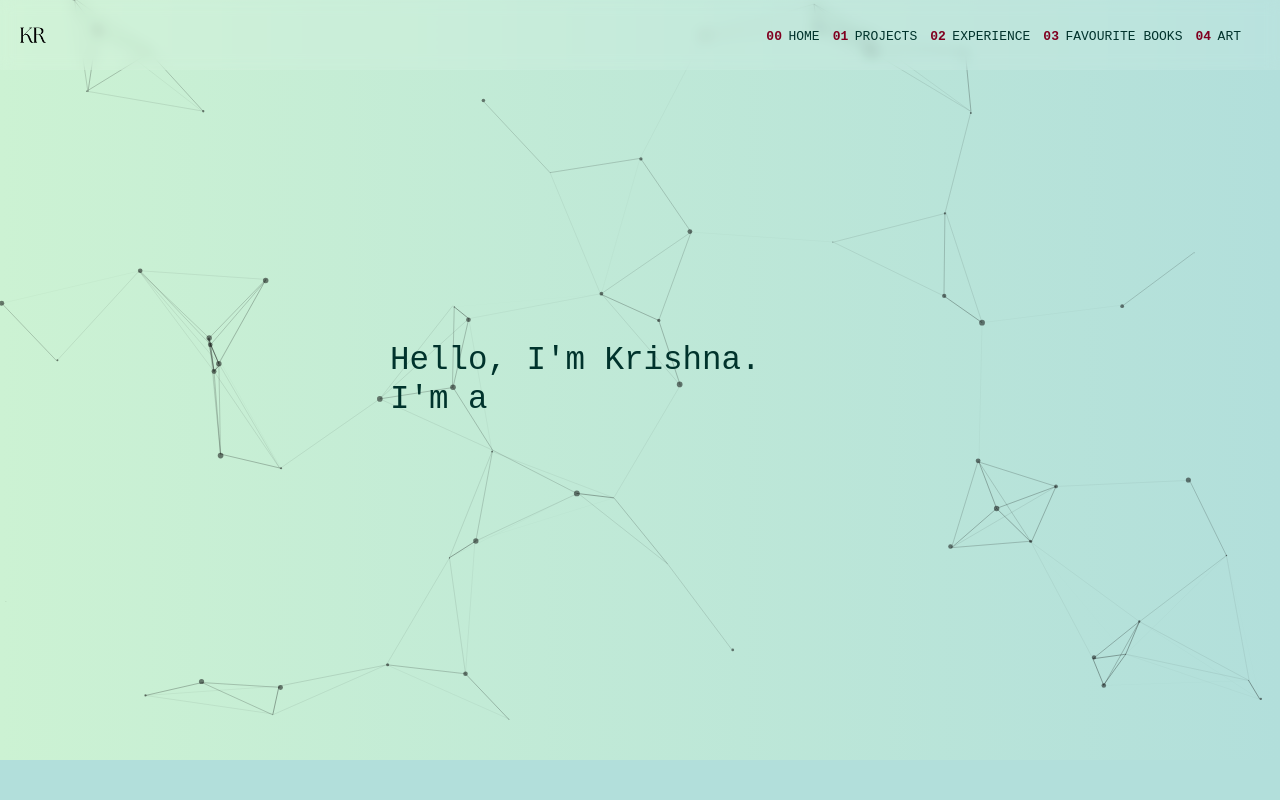
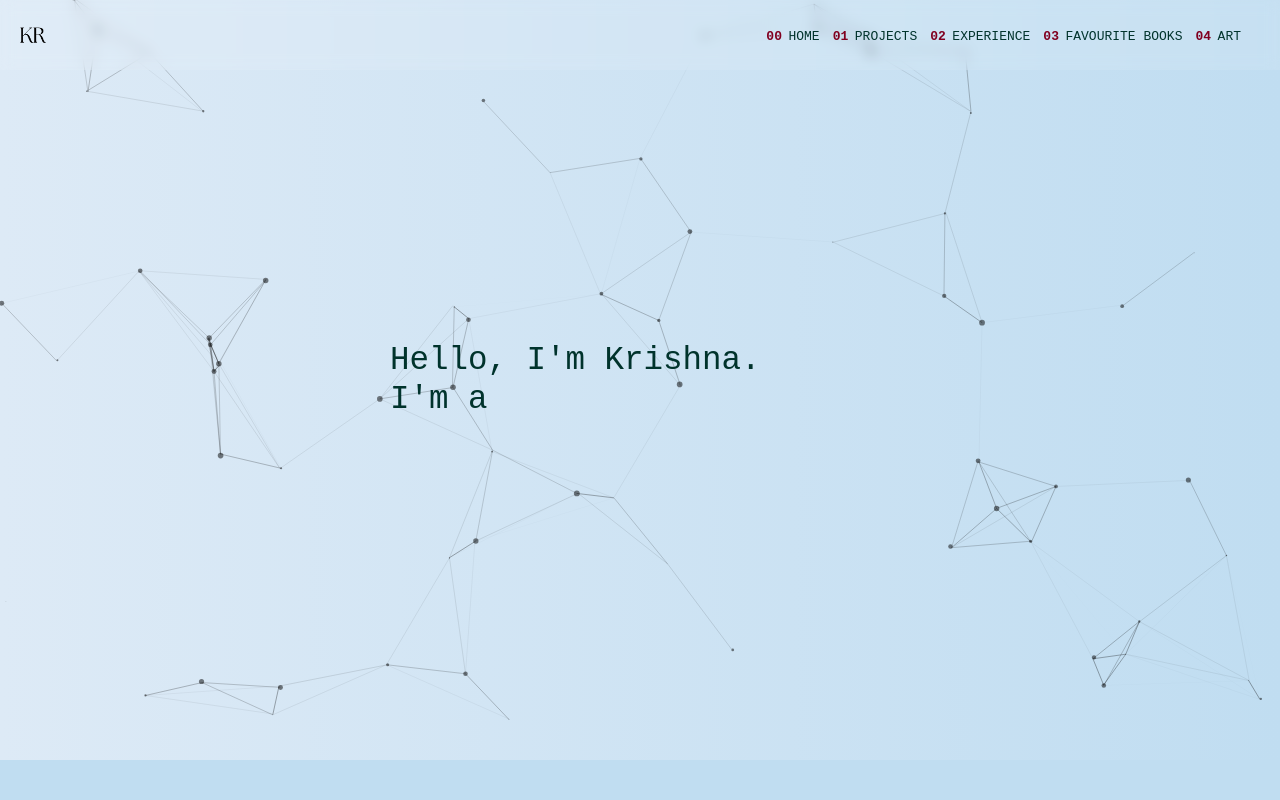
Before and after one commit to krishnaraketla/portfolio, a React (Create React App) app in the folder frontend/: page / in a window 1280 px wide. Shown: the top 800 px of the page. Built offline with nearby package versions, Linux system fonts and the light colour scheme; the HTML template or start-up script is replaced by a standard one.

Commit message:
multiple theme options

```diff
--- a/frontend/src/index.css
+++ b/frontend/src/index.css
@@ -9,7 +9,7 @@ html, body {
   height: 100%;
   width: 100%;
 
-  background-color: #CCF2D3;
+  background-color: var(--background-color);
   font-family: 'Courier New', Courier, monospace;
   font-family:monospace;
 }
--- a/frontend/src/pages/Projects.js
+++ b/frontend/src/pages/Projects.js
@@ -1,11 +1,16 @@
 import Navbar from "../components/Navbar";
 import '../styles/Projects.css';
+import Footer from "../components/Footer";
 
 const Projects = () => {
     return (
-        <div className="projects gradient-background">
+        <>
             <Navbar />
-        </div>
+            <div className="projects gradient-background">
+
+            </div>
+            <Footer />
+        </>
     );
 };
 
--- a/frontend/src/styles/Navbar.css
+++ b/frontend/src/styles/Navbar.css
@@ -71,7 +71,7 @@
 
 @media (max-width: 40em) {
     .primary-header{
-        background: hsl(134 63% 88%/ 0.8);
+        background: var(--transparent-background);
     }
     .primary-navigation {
         flex-direction: column;
--- a/frontend/src/styles/Projects.css
+++ b/frontend/src/styles/Projects.css
@@ -1,3 +1,3 @@
 .projects{
-   min-height: 100vh;
+   min-height: 94vh;
 }
--- a/frontend/src/styles/variable.css
+++ b/frontend/src/styles/variable.css
@@ -1,17 +1,65 @@
 :root {
-  --background-color: #CCF2D3;
-  --title-text-color: #00332C; /* Dark teal: good contrast with mint */
-  --title-text-hover: #005047; /* Slightly lighter teal for hover */
-  --body-text-color: #333333; /* Dark gray: readable and less stark than black */
-  --caption-text-color: #004D40; /* Teal: complements the background and title text */
-  --background-hover-color: #B0E0D6; /* Softened mint: slightly darker for hover effect */
-  --border: 1px solid #8AB6A5; /* Medium green-gray for subtle border */
+  --title-text-color: #00332C;
+  --title-text-hover: #005047;
+  --body-text-color: #333333;
+  --caption-text-color: #004D40;
+  --background-hover-color: #B0E0D6;
+  --border: 1px solid #8AB6A5;
 
-  --alt-background-color: #B2DFDB; /* Light aqua-green: a softer, lighter contrast to mint green */
-  --alt-title-text-color: #00474F; /* Dark cyan: still readable, softer than black */
-  --alt-title-text-hover: #00717A; /* Medium teal: a slightly more vivid color for hover */
-  --alt-body-text-color: #4F6367; /* Muted gray-green: gentle on the eyes */
-  --alt-caption-text-color: #00474F; /* Matches title text for consistency */
-  --alt-background-hover-color: #A0C4C4; /* Slightly darker aqua-green: for a gentle hover effect */
+  --alt-title-text-color: #00474F;
+  --alt-title-text-hover: #00717A;
+  --alt-body-text-color: #4F6367;
+  --alt-caption-text-color: #00474F;
+  --alt-background-hover-color: #A0C4C4;
+
+  /* Additional Color Pairs */
+  --soft-blue-primary: #DDEAF6;
+  --soft-blue-alt: #C0DDF1;
+
+  --earthy-green-primary: #EAF7E2;
+  --earthy-green-alt: #C7EACD;
+
+  --warm-neutral-primary: #FFF4E6;
+  --warm-neutral-alt: #FEE9D2;
+
+  --muted-pink-primary: #FFE4E6;
+  --muted-pink-alt: #FFCDD2;
+
+  --gentle-purple-primary: #E8EAF6;
+  --gentle-purple-alt: #D1C4E9;
+
+  --calm-gray-primary: #F5F5F5;
+  --calm-gray-alt: #E0E0E0;
+
+  /* Original Transparent Color */
+  --transparent-mint-green: hsl(134 63% 88% / 0.8);
+
+  /* Soft Blues */
+  --transparent-soft-blue-primary: hsl(210 64% 93% / 0.8);
+  --transparent-soft-blue-alt: hsl(206 68% 88% / 0.8);
+
+  /* Earthy Greens */
+  --transparent-earthy-green-primary: hsl(96 57% 93% / 0.8);
+  --transparent-earthy-green-alt: hsl(101 51% 86% / 0.8);
+
+  /* Warm Neutrals */
+  --transparent-warm-neutral-primary: hsl(33 100% 94% / 0.8);
+  --transparent-warm-neutral-alt: hsl(30 86% 90% / 0.8);
+
+  /* Muted Pinks */
+  --transparent-muted-pink-primary: hsl(355 100% 92% / 0.8);
+  --transparent-muted-pink-alt: hsl(355 100% 87% / 0.8);
+
+  /* Gentle Purples */
+  --transparent-gentle-purple-primary: hsl(240 45% 93% / 0.8);
+  --transparent-gentle-purple-alt: hsl(261 48% 85% / 0.8);
+
+  /* Calm Grays */
+  --transparent-calm-gray-primary: hsl(0 0% 96% / 0.8);
+  --transparent-calm-gray-alt: hsl(0 0% 88% / 0.8);
+
+  --background-color: var(--soft-blue-primary);
+  --alt-background-color: var(--soft-blue-alt);
+  --transparent-background: var(--transparent-soft-blue-primary);
 
 }
```
